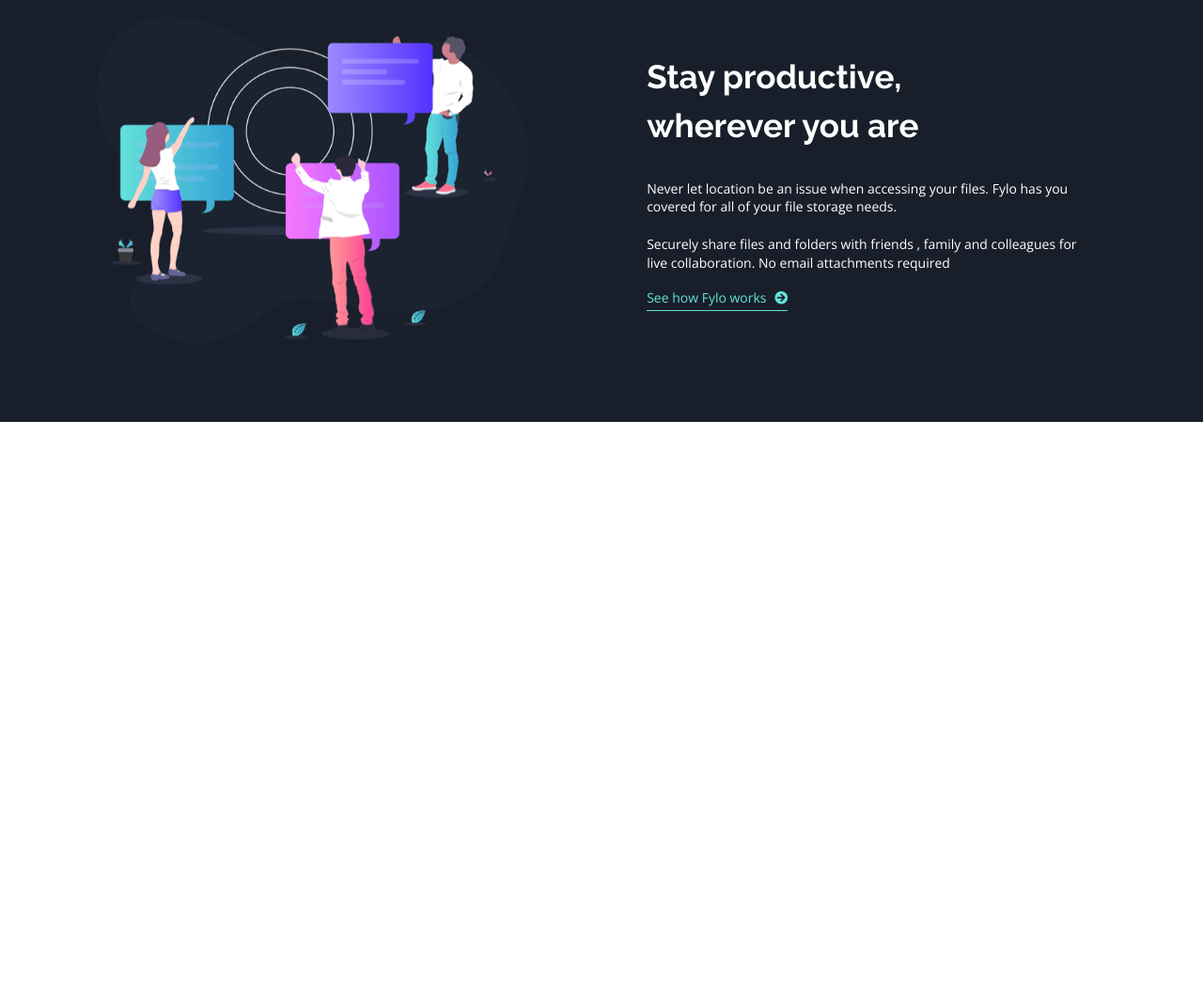
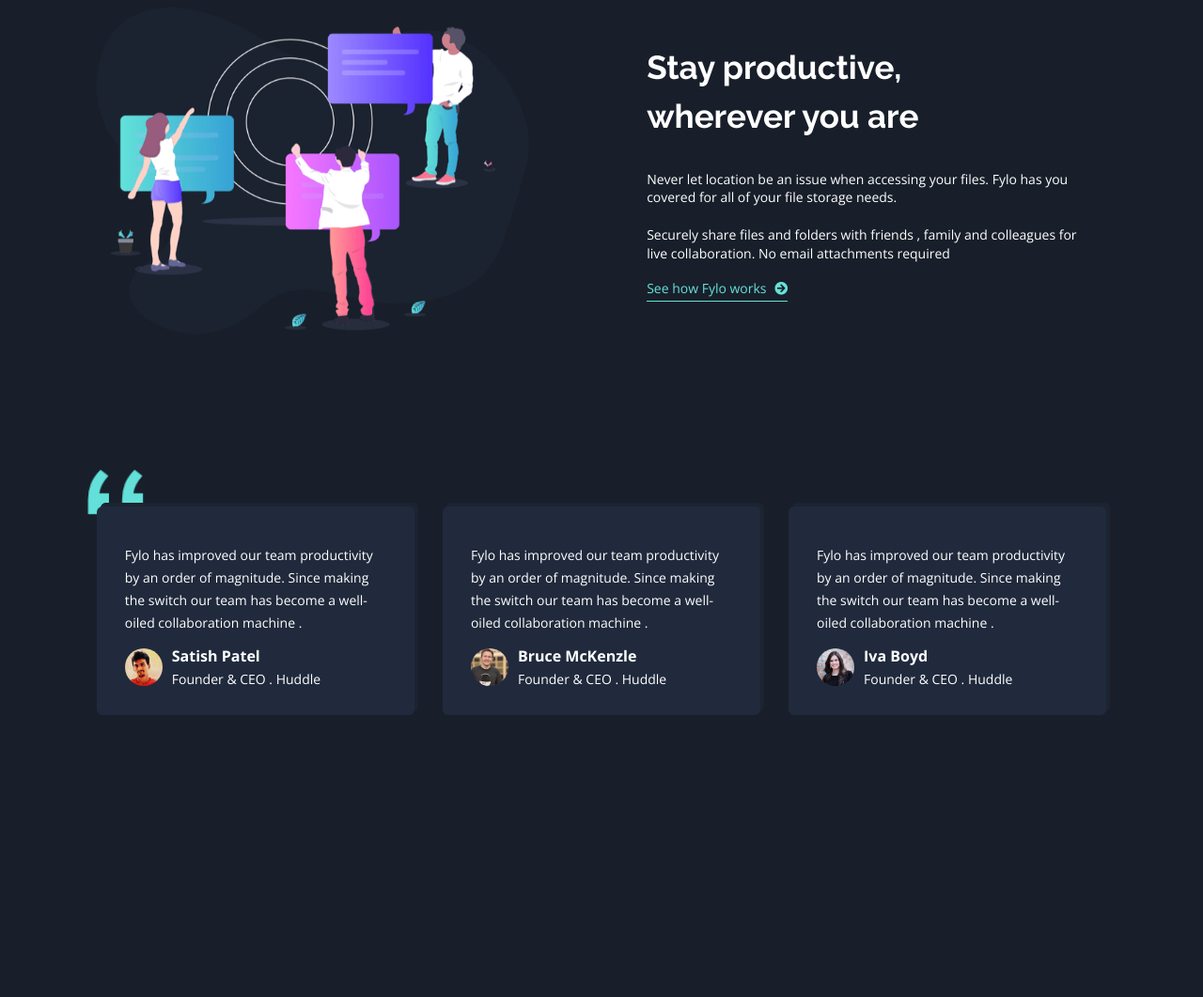
Before and after one commit to Adembc/fylo-dark-theme-landing-page-master, a plain HTML site: page index.html in a window 1280 px wide. Shown: the part 1555-2616 px from the top of the page at 94% size. Before the commit the page ends 2004 px from the top, so only its background shows below. Drawn offline with nearby package versions, Linux system fonts and the light colour scheme.

Commit message:
Ending Testimonials Section And Fixing Some Scrolling Problems (Responsive)

```diff
--- a/css/style.css
+++ b/css/style.css
@@ -195,7 +195,7 @@ text-decoration: underline;
 .features .container{
     display: grid;
     grid-template-columns: repeat(2, minmax(350px , 1fr));
-    grid-gap : 60px ;
+    grid-gap : 50px ;
     justify-content: center;
     align-items: center;
     padding-top: 20px;
@@ -280,7 +280,7 @@ width: 100%;
 }
 .prod .text .more:hover {
     color: var(--white);
-    border-bottom-color : var(--white) ;
+    border-bottom-color : var(--white)
 }
 
 .prod .text .more a {
@@ -312,7 +312,88 @@ width: 100%;
   .prod .text h2  br{
     display: none;
   }
-
 }
 
 /* End Productive */
+
+/* Start testimonials */
+
+.testimonials{
+    padding-top: 100px;
+    padding-bottom: 300px;
+    background-color: var(--main-color);
+    position: relative;
+    z-index: -2;
+}
+@media(max-width : 767px){
+    .testimonials{
+        margin-top: -2px;
+    }
+}
+.testimonials .container {
+    display: grid;
+    grid-gap: 30px;
+    grid-template-columns: repeat(3 , minmax(300px , 1fr));
+    justify-content: center;
+    align-items: center;
+    position: relative;
+}
+
+
+@media (max-width : 992px){
+    .testimonials .container {
+      grid-template-columns: minmax(300px , 1fr);
+    }
+}
+
+.testimonials .container .box {
+    background-color: hsl(219,30%,18%);
+    padding : 40px 30px 30px ;
+    color: var(--white);
+    border-radius: 6px;
+    box-shadow: 4px -4px 0px 0px var(--intro-color) ,
+    4px -4px 0px 0px var(--intro-color) ;
+}
+.testimonials .container .box:first-child {
+   position: relative;
+}
+
+
+.testimonials .container .box .quotes{
+    position: absolute;
+    top: -40px;
+    left: -10px;
+    width: 60px;
+    z-index: -1;
+}
+@media (max-width : 992px){
+    .testimonials .container .box .quotes{
+    top: -30px;
+    left: 5px;
+    width: 40px;
+}
+}
+.testimonials .container .box p {
+    line-height: 1.7;
+    margin-bottom: 15px;
+}
+
+.testimonials .container .box .person  {
+    display: flex;
+   align-items: center;
+
+}
+.testimonials .container .box .person img {
+    width: 40px;
+    border-radius: 50%;
+    margin-right: 10px;
+}
+
+.testimonials .container .box .person .who h5{
+    margin-bottom: 7px;
+    font-weight: 700;
+    font-size: 16px;
+}
+
+
+/* Start testimonials */
--- a/index.html
+++ b/index.html
@@ -103,7 +103,7 @@
 
 <!-- Start Productive -->
 
-<section class="prod">
+ <section class="prod">
   <div class="container">
     <div class="image">
       <img src="images/illustration-stay-productive.png" alt="">
@@ -128,7 +128,59 @@
     </div>
 </section>
 
-<!-- Start Productive -->
+<!-- End Productive -->
 
+
+<!-- Start Testimonials -->
+ <section class="testimonials">
+ <div class="container">
+
+  <div class="box">
+    <img src="images/bg-quotes.png" alt="" class="quotes">
+
+    <p>
+      Fylo has improved our team productivity by an order of magnitude.
+      Since making the switch our team has become a well-oiled
+      collaboration machine .
+    </p>
+    <div class="person">
+      <img src="images/profile-1.jpg" alt="">
+      <div class="who">
+        <h5>Satish Patel </h5>
+        <span>Founder & CEO . Huddle</span>
+      </div>
+    </div>
+  </div>
+  <div class="box">
+    <p>
+      Fylo has improved our team productivity by an order of magnitude.
+      Since making the switch our team has become a well-oiled
+      collaboration machine .
+    </p>
+    <div class="person">
+      <img src="images/profile-2.jpg" alt="">
+      <div class="who">
+        <h5>Bruce McKenzle </h5>
+        <span>Founder & CEO . Huddle</span>
+      </div>
+    </div>
+  </div>
+  <div class="box">
+    <p>
+      Fylo has improved our team productivity by an order of magnitude.
+      Since making the switch our team has become a well-oiled
+      collaboration machine .
+    </p>
+    <div class="person">
+      <img src="images/profile-3.jpg" alt="">
+      <div class="who">
+        <h5>Iva Boyd </h5>
+        <span>Founder & CEO . Huddle</span>
+      </div>
+    </div>
+  </div>
+</div>
+</section>
+<!-- End Testimonials -->
 </body>
 </html>
```
